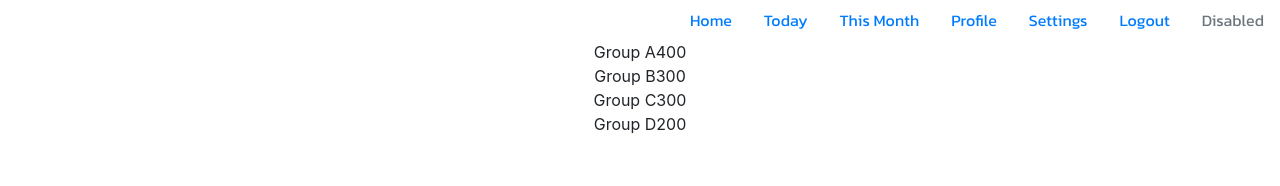
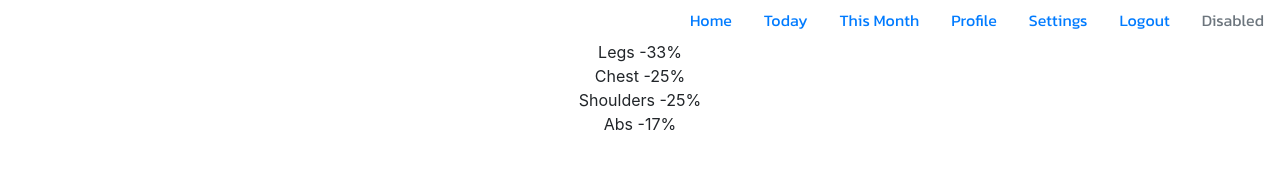
Before and after one commit to petermijkje/workout_app, a React (Create React App) app in the folder workout_app/: page / in a window 1280 px wide. Shown: the top 186 px of the page. Built offline with nearby package versions, Linux system fonts and the light colour scheme.

Commit message:
added equation that will change number to percentage based

```diff
--- a/workout_app/src/Components/MainChart/Chart/BodyPercentageChart.js
+++ b/workout_app/src/Components/MainChart/Chart/BodyPercentageChart.js
@@ -17,15 +17,15 @@ class BodyPercentageChart extends React.Component {
 
   showResults = () => {
     const data = [
-      { name: 'Group A', value: 400 }, //33.33%
-      { name: 'Group B', value: 300 }, //25%
-      { name: 'Group C', value: 300 }, //25%
-      { name: 'Group D', value: 200 }, //16.67
+      { name: 'Legs', value: 400 }, //33.33%
+      { name: 'Chest', value: 300 }, //25%
+      { name: 'Shoulders', value: 300 }, //25%
+      { name: 'Abs', value: 200 }, //16.67
     ];
     const newData = Object.keys(data).map((item) =>
       <div>
-      {data[item].name}
-      {data[item].value}
+      {data[item].name} -
+       {Math.round(data[item].value * 100 / 1200)}%
       </div>
     )
     return newData
```
